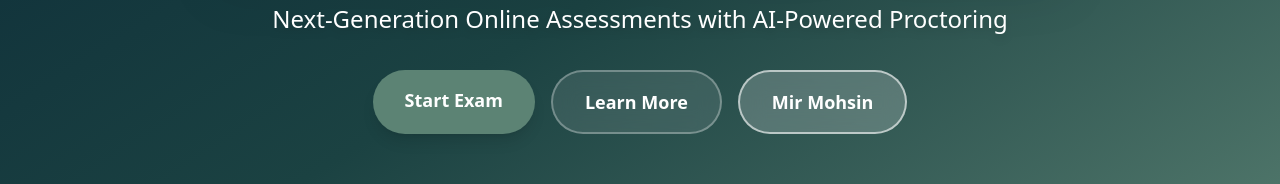
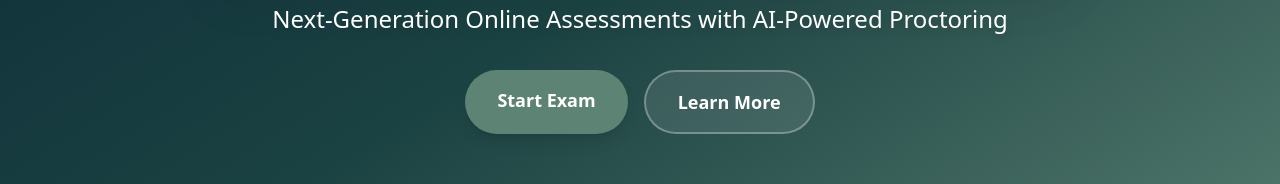
Before and after one commit to Faizan-313/CodeFusion, a React (Vite) app in the folder codefusion/frontend/: page / in a window 1280 px wide. Shown: the part 430-614 px from the top of the page. Built offline with nearby package versions, Linux system fonts and the light colour scheme; no server answers.

Commit message:
removed mohsins insta

```diff
--- a/codefusion/frontend/src/pages/Home.jsx
+++ b/codefusion/frontend/src/pages/Home.jsx
@@ -43,9 +43,6 @@ function Home() {
                         </a>
                         <a href="#features" className="px-8 py-4 bg-white/10 backdrop-blur-md hover:bg-white/20 rounded-full font-semibold text-lg transition-all transform hover:scale-105 border-2 border-white/30">
                             Learn More
-                        </a>
-                        <a href="https://www.instagram.com/mmohsin_pvt_?igsh=andlZTQ0eWI2empn&utm_source=qr" target="_blank" className="px-8 py-4 bg-white/20 backdrop-blur-md hover:bg-white/30 rounded-full font-bold text-lg transition-all transform hover:scale-105 border-2 border-white/60">
-                            Mir Mohsin
                         </a>
                     </div>
                 </div>
```
